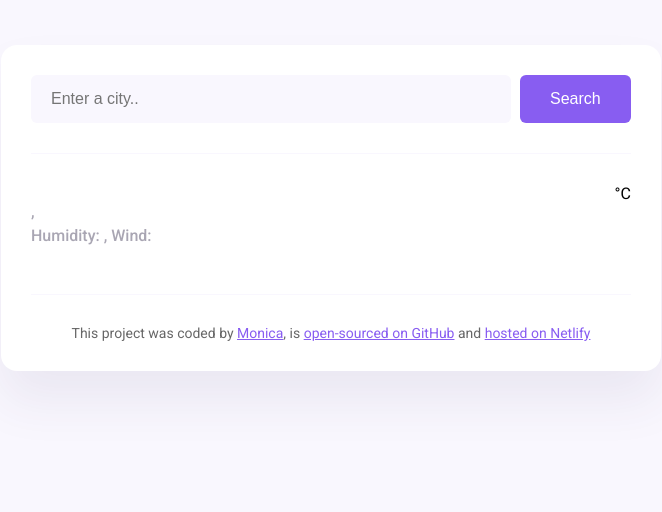
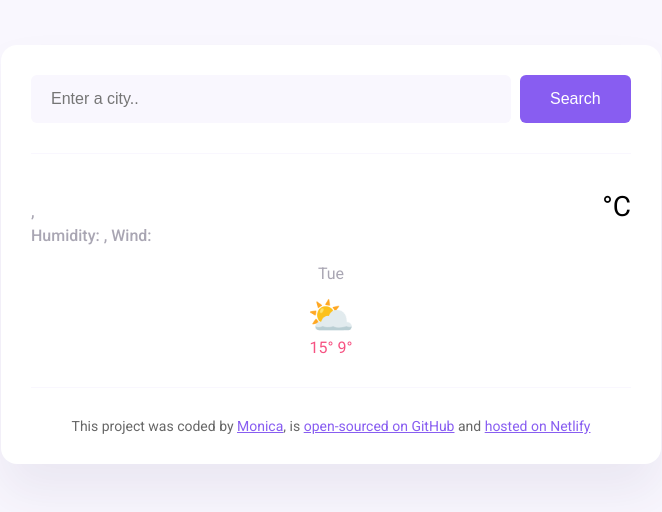
Before and after one commit to topcatski/my_weather_app_wk8, a plain HTML site: page index.html in a window 1280 px wide. Shown: the whole page, without its empty margins (309-971 px from the left). Drawn offline with nearby package versions, Linux system fonts and the light colour scheme; no server answers.

Commit message:
Added weather forecast divs to index.html

```diff
--- a/index.html
+++ b/index.html
@@ -45,6 +45,13 @@
             <div class="weather-app-unit">°C</div>
           </div>
         </div>
+        <div class="weather-forecast">
+          <div class="weather-forecast-day">
+            <div class="weather-forecast-date">Tue</div>
+            <div class="weather-forecast-icon">⛅</div>
+            <div class="weather-forecast-temperatures">15° 9°</div>
+          </div>
+        </div>
       </main>
 
       <footer>
--- a/src/style.css
+++ b/src/style.css
@@ -81,9 +81,27 @@ main {
   font-weight: bold;
 }
 
-.weatehr-app-unit {
+.weather-app-unit {
   margin-top: 6px;
   font-size: 28px;
+}
+
+.weather-forecast-date {
+  text-align: center;
+  color: rgba(39, 33, 66, 0.4);
+  font-size: 16px;
+  line-height: 20px;
+  margin-bottom: 10px;
+}
+
+.weather-forecast-icon {
+  font-size: 38px;
+  text-align: center;
+}
+
+.weather-forecast-temperatures {
+  text-align: center;
+  color: #f65282;
 }
 
 footer {
```
